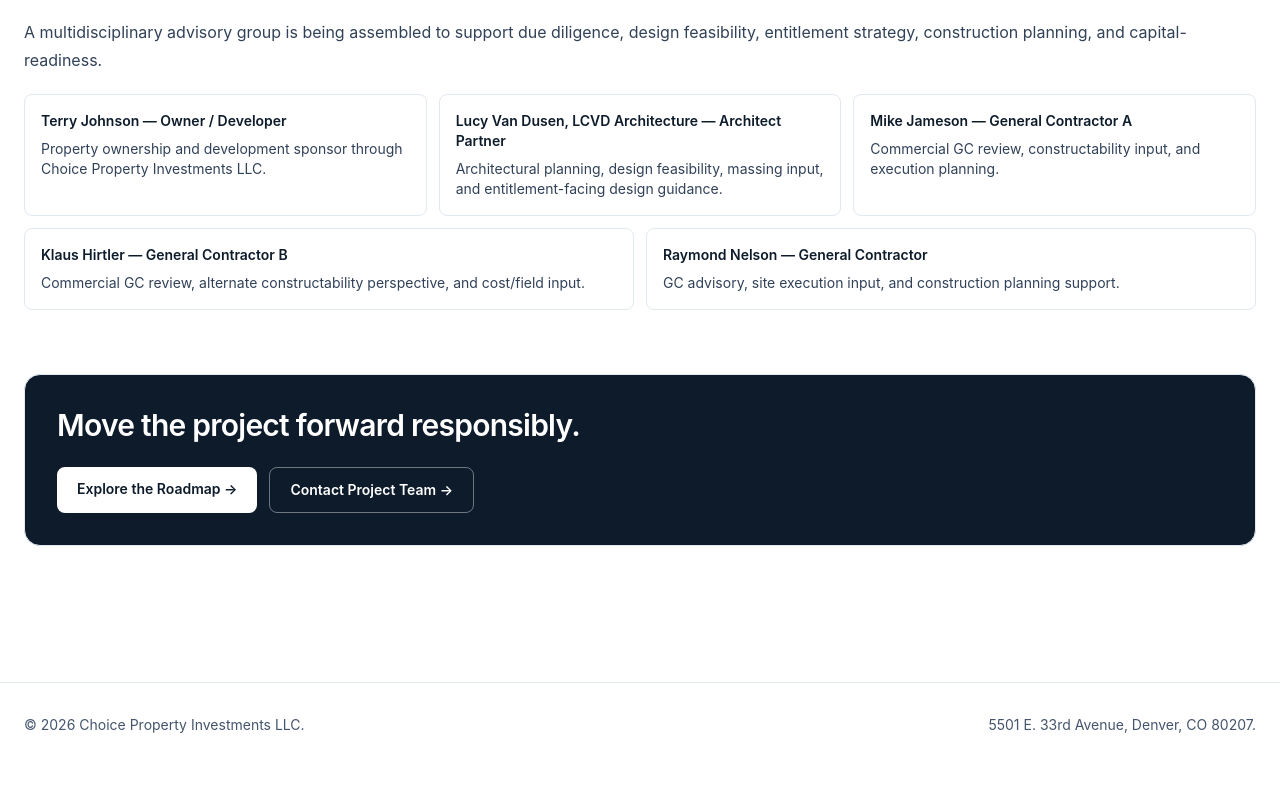
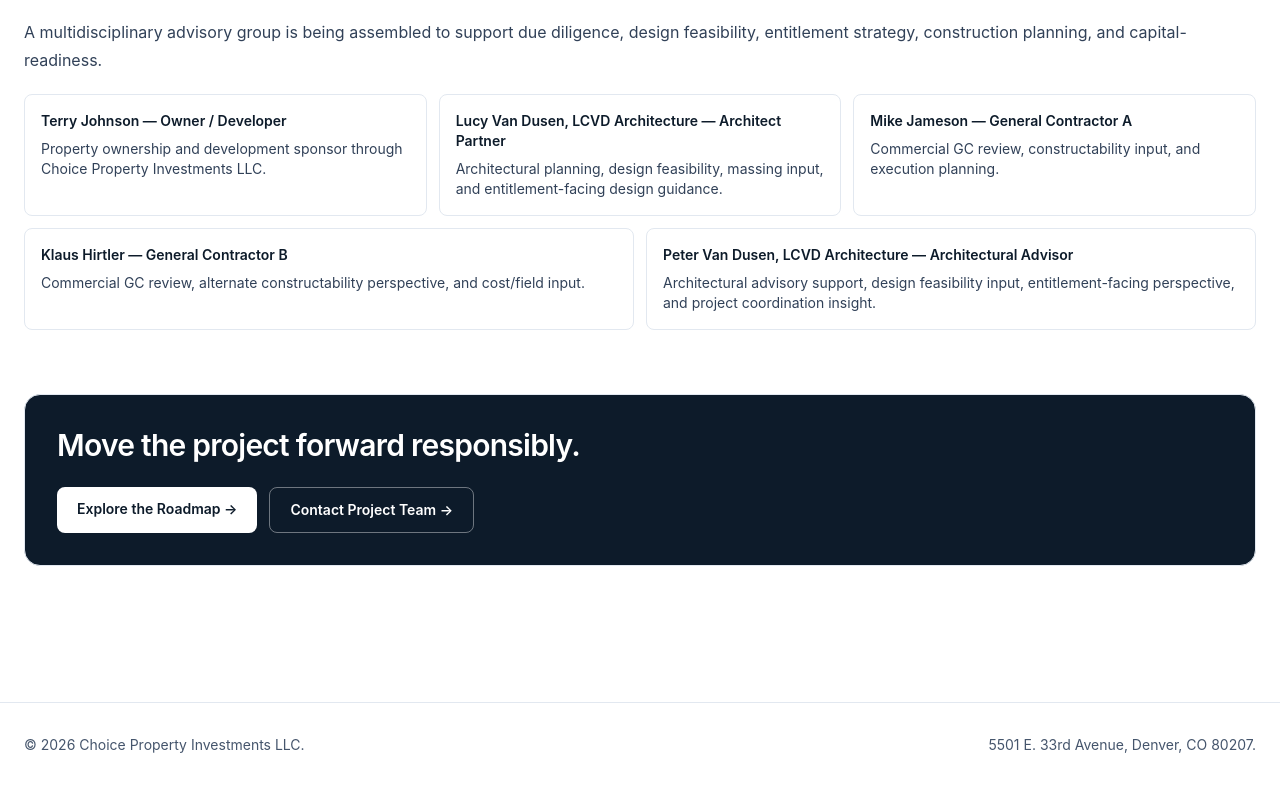
Before and after one commit to martinez-frank/5501-forward-site, a Next.js app: page / in a window 1280 px wide. Shown: the part 1860-2647 px from the top of the page. Built offline with nearby package versions, Linux system fonts and the light colour scheme.

Commit message:
Update advisory group member

```diff
--- a/app/page.tsx
+++ b/app/page.tsx
@@ -54,8 +54,8 @@ const consultantGroup = [
     description: 'Commercial GC review, alternate constructability perspective, and cost/field input.',
   },
   {
-    nameRole: 'Raymond Nelson — General Contractor',
-    description: 'GC advisory, site execution input, and construction planning support.',
+    nameRole: 'Peter Van Dusen, LCVD Architecture — Architectural Advisor',
+    description: 'Architectural advisory support, design feasibility input, entitlement-facing perspective, and project coordination insight.',
   },
 ] as const
 
--- a/app/project/page.tsx
+++ b/app/project/page.tsx
@@ -191,7 +191,7 @@ export default function ProjectPage() {
           <li className="rounded-lg border border-slate-200 bg-white p-4 text-slate-800 lg:col-span-2"><p className="font-semibold text-[#12263a]">Lucy Van Dusen, LCVD Architecture — Architect Partner</p><p className="mt-2 text-slate-700">Architectural planning, design feasibility, massing input, and entitlement-facing design guidance.</p></li>
           <li className="rounded-lg border border-slate-200 bg-white p-4 text-slate-800 lg:col-span-2"><p className="font-semibold text-[#12263a]">Mike Jameson — General Contractor A</p><p className="mt-2 text-slate-700">Commercial GC review, constructability input, and execution planning.</p></li>
           <li className="rounded-lg border border-slate-200 bg-white p-4 text-slate-800 lg:col-span-3"><p className="font-semibold text-[#12263a]">Klaus Hirtler — General Contractor B</p><p className="mt-2 text-slate-700">Commercial GC review, alternate constructability perspective, and cost/field input.</p></li>
-          <li className="rounded-lg border border-slate-200 bg-white p-4 text-slate-800 sm:col-span-2 lg:col-span-3"><p className="font-semibold text-[#12263a]">Raymond Nelson — General Contractor</p><p className="mt-2 text-slate-700">GC advisory, site execution input, and construction planning support.</p></li>
+          <li className="rounded-lg border border-slate-200 bg-white p-4 text-slate-800 sm:col-span-2 lg:col-span-3"><p className="font-semibold text-[#12263a]">Peter Van Dusen, LCVD Architecture — Architectural Advisor</p><p className="mt-2 text-slate-700">Architectural advisory support, design feasibility input, entitlement-facing perspective, and project coordination insight.</p></li>
         </ul>
         <Link href="/contact" className="inline-flex rounded-md bg-[#12263a] px-4 py-2 text-sm font-semibold text-white">Contact Project Team</Link>
       </section>
```
